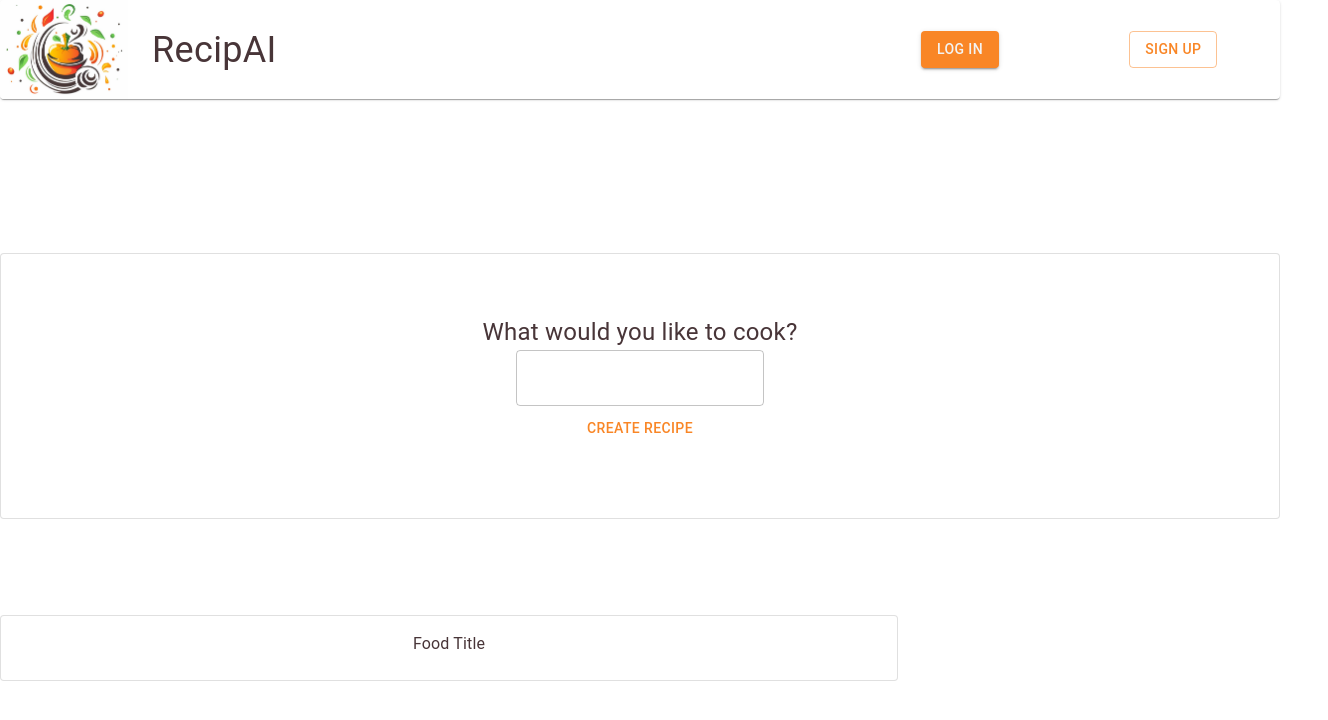
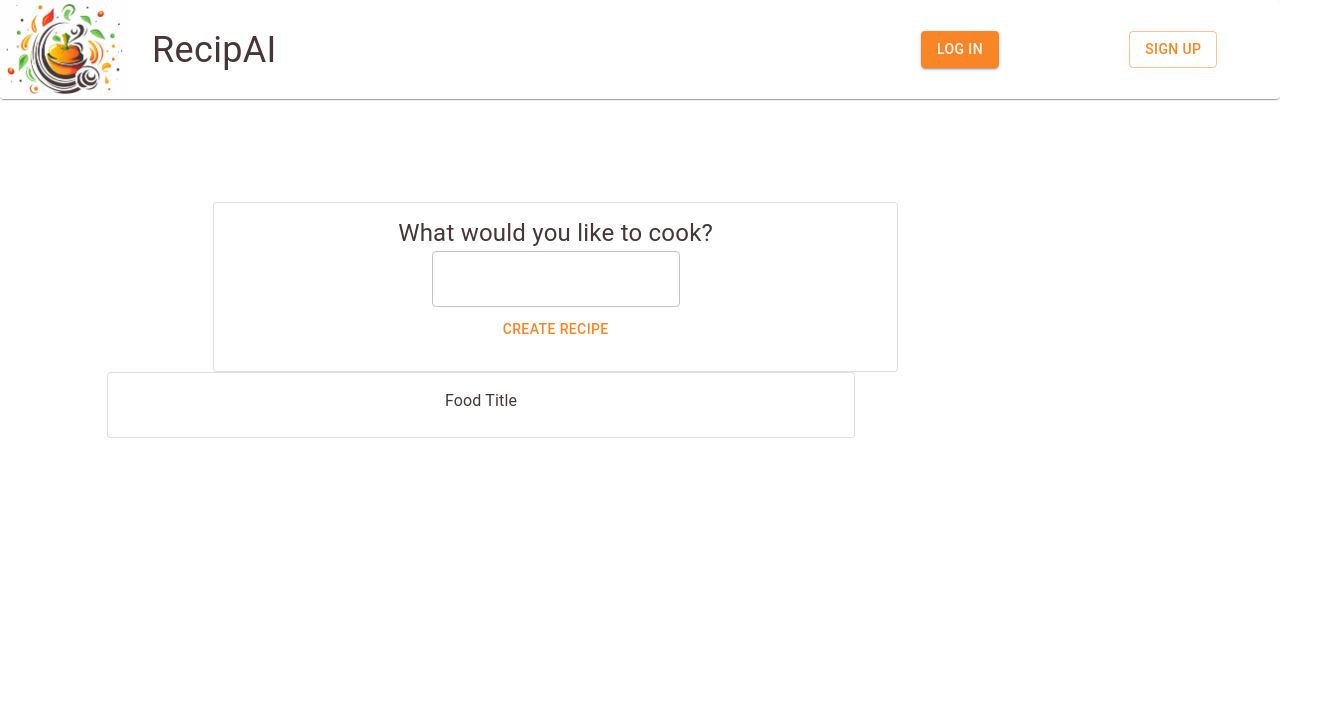
Before and after one commit to Z1mm3r/RecipAI, a React (Vite) app in the folder recipai-frontend/: page / in a window 1280 px wide. Shown: the top 720 px of the page, 1328 px wide, since content can reach past the window. Built offline with nearby package versions, Linux system fonts and the light colour scheme.

Commit message:
testing some things

```diff
--- a/recipai-frontend/src/screens/PromptScreen/InitialScreenSection/index.tsx
+++ b/recipai-frontend/src/screens/PromptScreen/InitialScreenSection/index.tsx
@@ -15,7 +15,8 @@ const InitialScreenSection = (props: { text: string, updateTextCallback: (string
 
     const [classes, setClasses] = useState({
         container: {
-            marginTop: pct(initialPadding)
+            marginTop: pct(initialPadding),
+            maxWidth: pct(80),
         },
         innerContent: {
             margin: px(0),
@@ -86,9 +87,8 @@ const InitialScreenSection = (props: { text: string, updateTextCallback: (string
     }
 
     return (
-        <Card sx={classes.container} variant={"outlined"}>
+        <Card sx={classes.container} variant={"outlined"} id={"call-to-action-card"}>
             <CardContent>
-                <Grid2 xs={12} sx={classes.innerContent} >
                 <Grid2 alignItems="center" textAlign="center" container direction="column" spacing={1}>
                     <Grid2 xs={12} sx={classes.innerContent}>
                         <Typography fontSize={24} sx={classes.innerContent}>
@@ -102,7 +102,6 @@ const InitialScreenSection = (props: { text: string, updateTextCallback: (string
                         <SendPromptButton handleButtonPress={handleButtonPress} />
                     </Grid2>
                 </Grid2>
-                </Grid2>
             </CardContent>
         </Card>
     )
--- a/recipai-frontend/src/screens/PromptScreen/index.tsx
+++ b/recipai-frontend/src/screens/PromptScreen/index.tsx
@@ -82,12 +82,11 @@ const PromptScreen = () => {
 
     return (
         <>
-            <Grid2 alignItems="center" container direction="column" spacing={12}>
-                <Grid2 xs={12}>
+            <Grid2 container alignItems="center" direction="column" id={"PromptScreen"}>
+                <Grid2 xs={8} alignItems="center" justifyContent="center" id={"smallerGrid1"}>
                     <InitialScreenSection text={text} updateTextCallback={handleTextUpdate} sendPromptCallback={sendPromptCallback} />
-
                 </Grid2>
-                <Grid2 xs={12}>
+                <Grid2 xs={10}>
                     <PromptTextBox text={responseText} />
                 </Grid2>
             </Grid2 >
```
Lines whose indentation alone changed are shown as unchanged.
